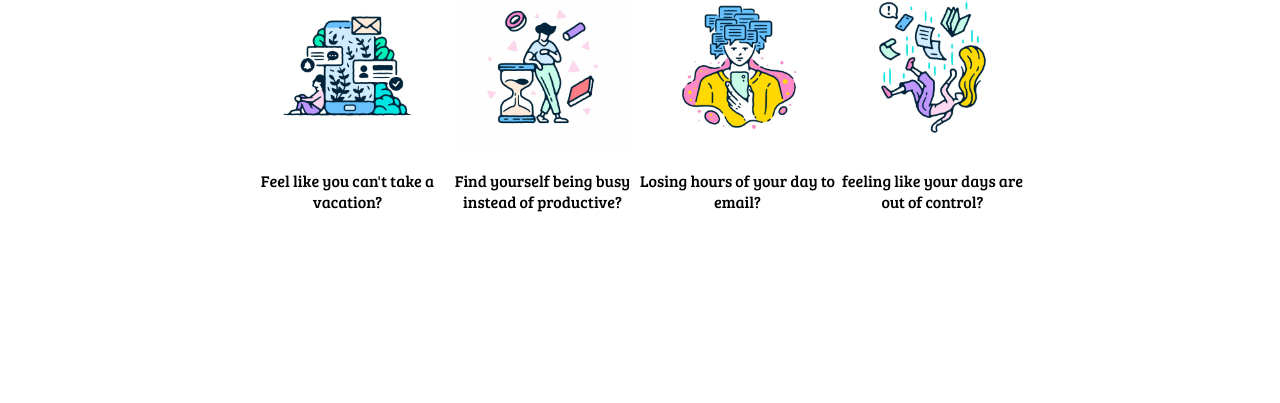
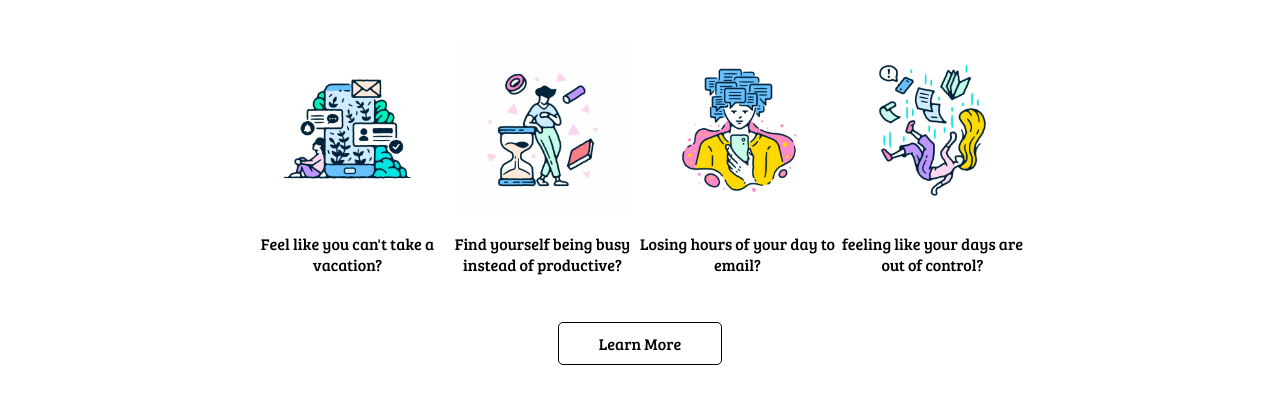
Before and after one commit to anthony-aura/belay-solutions, a plain HTML site: page index.html in a window 1280 px wide. Shown: the part 723-1126 px from the top of the page. Before the commit the page ends 951 px from the top, so only its background shows below. Drawn offline with Linux system fonts and the light colour scheme.

Commit message:
more style added

```diff
--- a/index.html
+++ b/index.html
@@ -30,7 +30,9 @@
             <br>
         </div>
     </section>
-
+    <br>
+    <br>
+    <br>
     <section>
         <div>
             <p id="team-support">A remote support team can transform your workday.</p>
@@ -55,6 +57,19 @@
             <p class="img-text">feeling like your days are out of control?</p>
         </div>
     </section>
+    <br>
+    <br>
+    <section>
+        <div class="center-button">
+            <a class="center-button-text" href="https://belaysolutions.com/#learnmore">Learn More</a>
+        </div>
+    </section>
+    <br>
+    <br>
+    <br>
+    <br>
+    <br>
+    <br>
 </body>
 
 </html>
--- a/style.css
+++ b/style.css
@@ -21,10 +21,11 @@ h1{
 }
 
 .introduction{
-    background-image: url(images/homepage-bg.jpg);
+    background: linear-gradient(0deg, rgba(220, 255, 243, 0.178), rgba(0, 255, 200, 0.274)), url(images/homepage-bg.jpg);
     background-repeat: no-repeat;
     padding-top: 100px;
     padding-left: 200px;
+
 }
 
 #team-support{
@@ -50,3 +51,16 @@ img{
 .img-text{
     text-align: center;
 }
+
+.center-button-text{
+text-decoration: none;
+    padding: 10px 40px;
+    background-color: #ffffff;
+    border-radius: 5px;
+    color: rgb(0, 0, 0);
+    border: 1px solid black;
+}
+
+.center-button{
+    text-align: center;
+}
```
